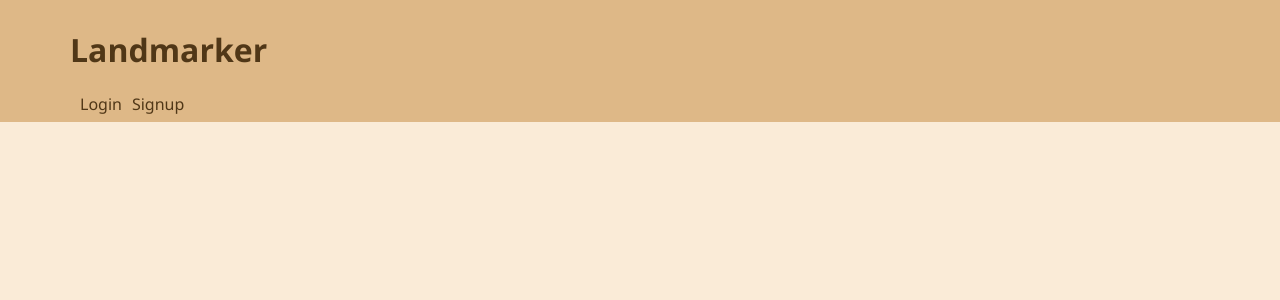
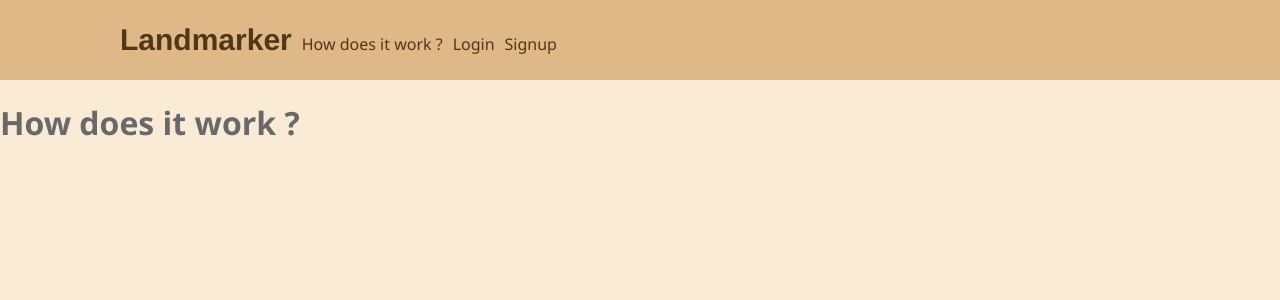
Before and after one commit to HtmlShaPraime/Landmarker_website, a React (Create React App) app in the folder frontend/: page /info in a window 1280 px wide. Shown: the top 300 px of the page. Built offline with nearby package versions, Linux system fonts and the light colour scheme.

Commit message:
about page

```diff
--- a/frontend/src/App.js
+++ b/frontend/src/App.js
@@ -4,6 +4,7 @@ import Navbar from './components/Navbar';
 import Home from './pages/Home';
 import Signup from './pages/Signup';
 import Login from './pages/Login';
+import About from './pages/About';
 
 function App() {
   return (
@@ -15,6 +16,10 @@ function App() {
             <Route
               path="/"
               element={<Home />}
+            />
+            <Route
+              path="/info"
+              element={<About />}
             />
             <Route
               path="/login"
--- a/frontend/src/components/Navbar.js
+++ b/frontend/src/components/Navbar.js
@@ -4,15 +4,14 @@ const Navbar = () => {
 
     return (
         <header>
-            <div className="container">
-                <Link to="/">
-                    <h1>Landmarker</h1>
-                </Link>
+            <div className="navigationBar">
                 <nav>
-                    <div>
-                        <Link to="/login">Login</Link>
-                        <Link to="/signup">Signup</Link>
-                    </div>
+                    <ul>
+                        <li className="homeLink"><Link to="/">Landmarker</Link></li>
+                        <li><Link to="/info">How does it work ?</Link></li>
+                        <li><Link to="/login">Login</Link></li>
+                        <li><Link to="/signup">Signup</Link></li>
+                    </ul>
                 </nav>
             </div>
         </header>
--- a/frontend/src/index.css
+++ b/frontend/src/index.css
@@ -11,9 +11,19 @@ header {
   padding: 7px 70px;
 }
 
-.container a {
+.navigationBar a {
   color: rgb(80, 55, 23);
   text-decoration: none;
+}
+
+.navigationBar li {
+  display: inline;
+}
+
+.homeLink {
+  font-size: 30px;
+  font-weight: bold;
+  font-family:'Franklin Gothic Medium', 'Arial Narrow', Arial, sans-serif;
 }
 
 .googleMap {
--- /dev/null
+++ b/frontend/src/pages/About.js
@@ -0,0 +1,10 @@
+const About = () => {
+    return (
+        <div className="aboutInfo">
+            <h1>How does it work ?</h1>
+
+        </div>
+    )
+}
+
+export default About
```
